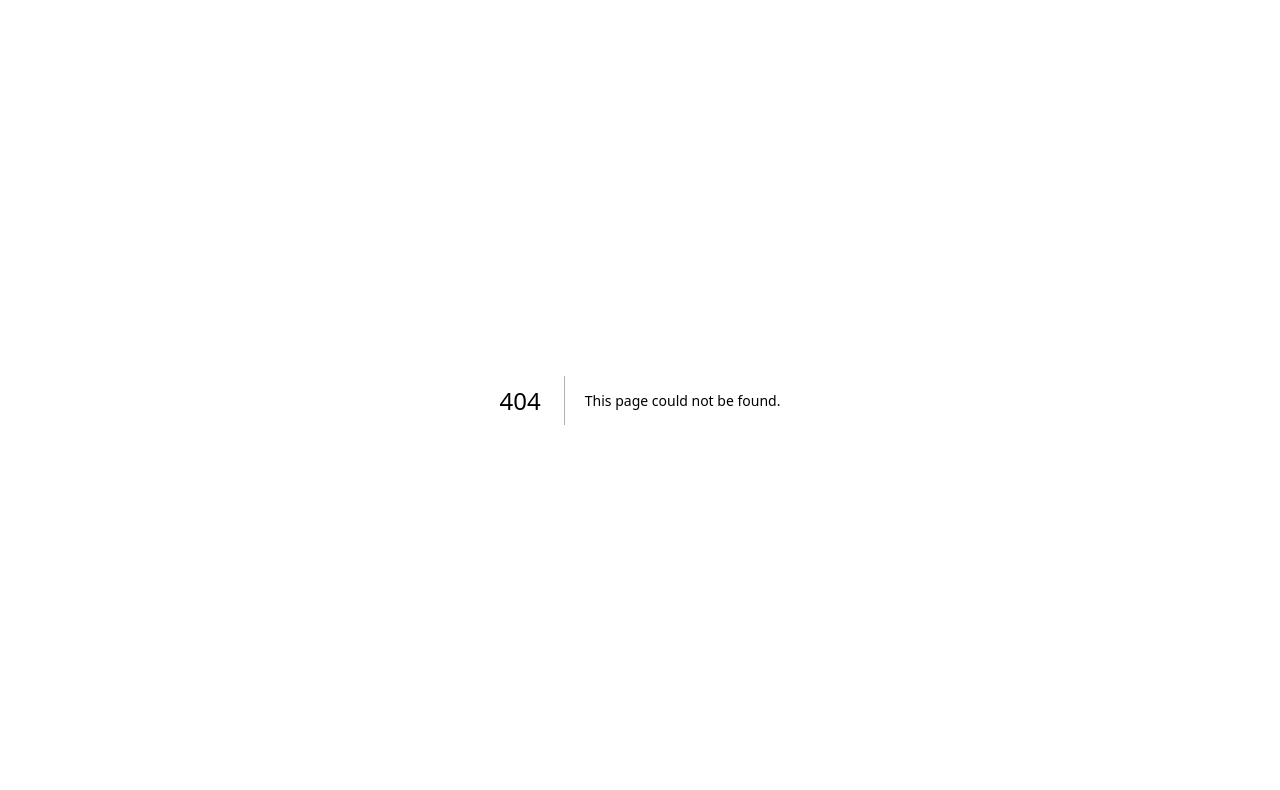
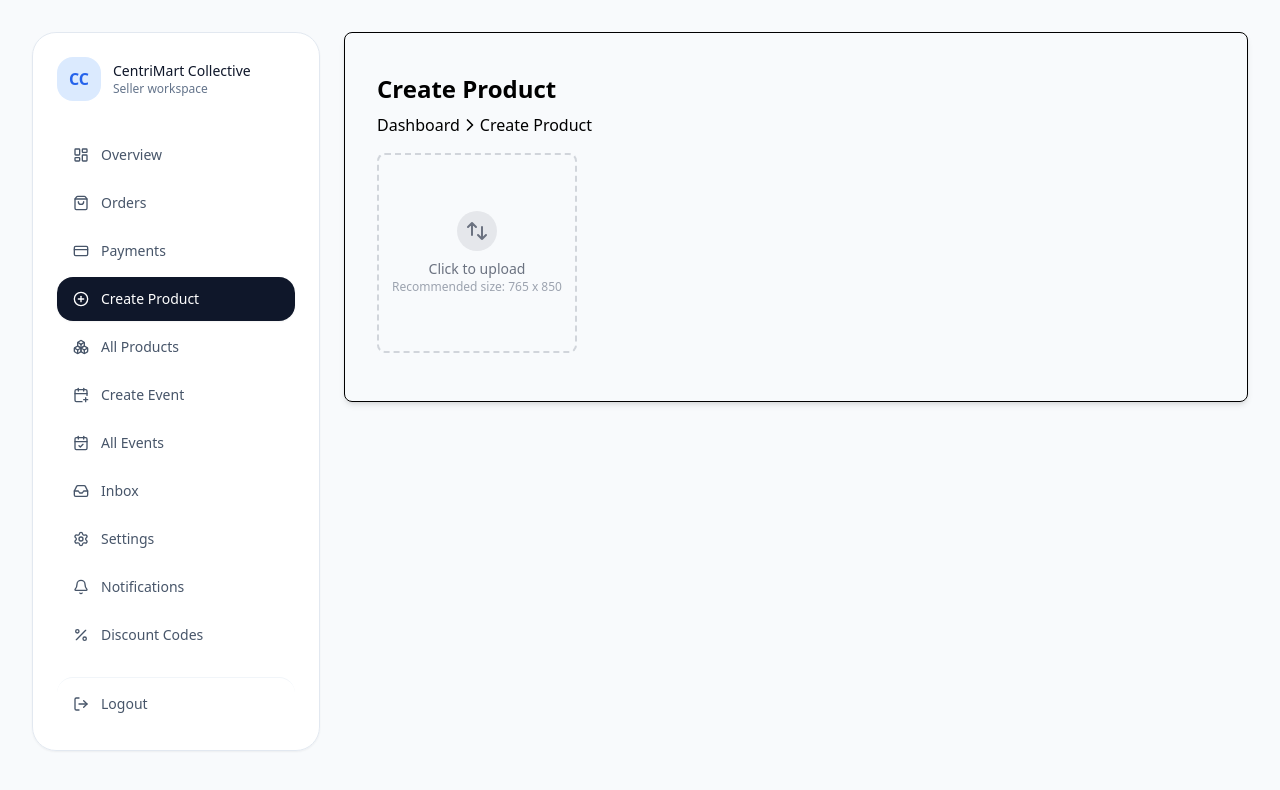
Before and after one commit to SougataXdev/Centricommerce, a Next.js app in the folder apps/seller-frontend/: page /dashboard/products/new in a window 1280 px wide. Before the commit this address had no page. Shown: the top 790 px of the page. Built offline with nearby package versions, Linux system fonts and the light colour scheme.

Commit message:
feat(product): add image uploader component and create product page with image handling

```diff
--- a/apps/seller-frontend/src/app/(routes)/dashboard/layout.tsx
+++ b/apps/seller-frontend/src/app/(routes)/dashboard/layout.tsx
@@ -2,6 +2,7 @@
 
 import Link from 'next/link';
 import { usePathname } from 'next/navigation';
+import { useCallback, useEffect, useMemo, useState, type ComponentType } from 'react';
 import {
   Bell,
   Boxes,
@@ -10,30 +11,56 @@ import {
   CreditCard,
   Inbox,
   LayoutDashboard,
+  Menu,
   LogOut,
   Percent,
   PlusCircle,
   Settings,
   ShoppingBag,
+  X,
 } from 'lucide-react';
 
-const navItems = [
-  { label: 'Overview', icon: LayoutDashboard, href: '/dashboard' },
+type NavItem = {
+  label: string;
+  icon: ComponentType<{ className?: string }>;
+  href: string;
+  exact?: boolean;
+  excludePaths?: string[];
+};
+
+const navItems: NavItem[] = [
+  { label: 'Overview', icon: LayoutDashboard, href: '/dashboard', exact: true },
   { label: 'Orders', icon: ShoppingBag, href: '/dashboard/orders' },
   { label: 'Payments', icon: CreditCard, href: '/dashboard/payments' },
   {
     label: 'Create Product',
     icon: PlusCircle,
     href: '/dashboard/products/new',
+    exact: true,
   },
-  { label: 'All Products', icon: Boxes, href: '/dashboard/products' },
-  { label: 'Create Event', icon: CalendarPlus, href: '/dashboard/events/new' },
-  { label: 'All Events', icon: CalendarCheck, href: '/dashboard/events' },
+  {
+    label: 'All Products',
+    icon: Boxes,
+    href: '/dashboard/products',
+    excludePaths: ['/dashboard/products/new'],
+  },
+  {
+    label: 'Create Event',
+    icon: CalendarPlus,
+    href: '/dashboard/events/new',
+    exact: true,
+  },
+  {
+    label: 'All Events',
+    icon: CalendarCheck,
+    href: '/dashboard/events',
+    excludePaths: ['/dashboard/events/new'],
+  },
   { label: 'Inbox', icon: Inbox, href: '/dashboard/inbox' },
   { label: 'Settings', icon: Settings, href: '/dashboard/settings' },
   { label: 'Notifications', icon: Bell, href: '/dashboard/notifications' },
   { label: 'Discount Codes', icon: Percent, href: '/dashboard/discounts' },
-  { label: 'Logout', icon: LogOut, href: '/logout' },
+  { label: 'Logout', icon: LogOut, href: '/logout', exact: true },
 ];
 
 const sellerProfile = {
@@ -41,25 +68,50 @@ const sellerProfile = {
   initials: 'CC',
 };
 
-function isActiveRoute(pathname: string, href: string) {
-  if (href === '/dashboard') {
-    return pathname === '/dashboard' || pathname === '/dashboard/';
-  }
-  return pathname.startsWith(href);
+const normalizePath = (path: string): string => {
+  if (path === '/') return '/';
+  return path.replace(/\/$/, '');
+};
+
+function isActiveRoute(pathname: string, item: NavItem) {
+  const currentPath = normalizePath(pathname.split('?')[0]);
+  const itemHref = normalizePath(item.href);
+
+  if (itemHref === '/dashboard') {
+    return currentPath === '/dashboard';
   }
 
-export default function DashboardLayout({
-  children,
+  if (currentPath === itemHref) {
+    return true;
+  }
+
+  if (item.exact) {
+    return false;
+  }
+
+  if (!currentPath.startsWith(`${itemHref}/`)) {
+    return false;
+  }
+
+  if (item.excludePaths?.some((excluded) => currentPath.startsWith(normalizePath(excluded)))) {
+    return false;
+  }
+
+  return true;
+}
+
+function SidebarContent({
+  pathname,
+  onNavigate,
+  showProfile = true,
 }: {
-  children: React.ReactNode;
+  pathname: string;
+  onNavigate?: () => void;
+  showProfile?: boolean;
 }) {
-  const pathname = usePathname();
-
   return (
-    <div className="min-h-screen bg-slate-50">
-      <div className="mx-auto flex min-h-screen max-w-7xl flex-col gap-6 px-4 pb-12 pt-8 lg:flex-row lg:px-8">
-        <aside className="lg:sticky lg:top-8 lg:max-h-[calc(100vh-4rem)] lg:w-72">
     <div className="rounded-3xl border border-slate-200 bg-white/90 p-6 shadow-sm backdrop-blur">
+      {showProfile && (
         <div className="mb-8 flex items-center gap-3">
           <div className="flex h-11 w-11 items-center justify-center rounded-2xl bg-blue-100 text-base font-semibold text-blue-600">
             {sellerProfile.initials}
@@ -71,15 +123,17 @@ export default function DashboardLayout({
             <p className="text-xs text-slate-500">Seller workspace</p>
           </div>
         </div>
+      )}
 
       <nav className="flex flex-col gap-1">
         {navItems.map((item) => {
           const Icon = item.icon;
-                const active = isActiveRoute(pathname, item.href);
+          const active = isActiveRoute(pathname, item);
           return (
             <Link
               key={item.label}
               href={item.href}
+              onClick={onNavigate}
               className={`flex items-center gap-3 rounded-2xl px-4 py-3 text-sm font-medium transition hover:bg-blue-50 hover:text-blue-600 ${
                 item.label === 'Logout'
                   ? 'mt-4 border-t border-slate-100 pt-4 text-rose-600 hover:bg-rose-50 hover:text-rose-600'
@@ -97,6 +151,108 @@ export default function DashboardLayout({
         })}
       </nav>
     </div>
+  );
+}
+
+export default function DashboardLayout({
+  children,
+}: {
+  children: React.ReactNode;
+}) {
+  const pathname = usePathname();
+  const [mobileNavOpen, setMobileNavOpen] = useState(false);
+  const handleClose = useCallback(() => setMobileNavOpen(false), []);
+  const toggleMobileNav = useCallback(
+    () => setMobileNavOpen((prev) => !prev),
+    []
+  );
+
+  useEffect(() => {
+    if (mobileNavOpen) {
+      document.body.style.overflow = 'hidden';
+    } else {
+      document.body.style.overflow = '';
+    }
+
+    return () => {
+      document.body.style.overflow = '';
+    };
+  }, [mobileNavOpen]);
+
+  const overlay = useMemo(
+    () =>
+      mobileNavOpen ? (
+        <div className="fixed inset-0 z-50 flex items-start justify-end bg-slate-900/40 backdrop-blur-sm lg:hidden">
+          <button
+            type="button"
+            aria-label="Close navigation"
+            className="absolute inset-0 h-full w-full"
+            onClick={handleClose}
+          />
+          <div className="relative z-10 flex h-full w-[min(20rem,85%)] max-h-screen flex-col bg-white/95 shadow-2xl">
+            <div className="flex items-center justify-between border-b border-slate-200 px-6 py-4">
+              <div className="flex items-center gap-3">
+                <div className="flex h-10 w-10 items-center justify-center rounded-2xl bg-blue-100 text-sm font-semibold text-blue-600">
+                  {sellerProfile.initials}
+                </div>
+                <div>
+                  <p className="text-sm font-semibold text-slate-900">Navigation</p>
+                  <p className="text-xs text-slate-500">Quick access</p>
+                </div>
+              </div>
+              <button
+                type="button"
+                onClick={handleClose}
+                className="flex h-9 w-9 items-center justify-center rounded-full border border-slate-200 bg-white text-slate-500 transition hover:border-slate-300 hover:text-slate-900"
+              >
+                <X className="h-4 w-4" />
+              </button>
+            </div>
+            <div className="flex-1 overflow-y-auto px-6 pb-8 pt-6">
+              <SidebarContent
+                pathname={pathname}
+                onNavigate={handleClose}
+                showProfile={false}
+              />
+            </div>
+          </div>
+        </div>
+      ) : null,
+    [handleClose, mobileNavOpen, pathname]
+  );
+
+  return (
+    <div className="min-h-screen bg-slate-50">
+      <div className="sticky top-0 z-40 border-b border-slate-200 bg-slate-50/80 px-4 py-4 backdrop-blur lg:hidden">
+        <div className="mx-auto flex max-w-7xl items-center justify-between">
+          <div className="flex items-center gap-3">
+            <div className="flex h-11 w-11 items-center justify-center rounded-2xl bg-blue-100 text-base font-semibold text-blue-600">
+              {sellerProfile.initials}
+            </div>
+            <div>
+              <p className="text-sm font-medium text-slate-900">
+                {sellerProfile.name}
+              </p>
+              <p className="text-xs text-slate-500">Seller workspace</p>
+            </div>
+          </div>
+          <button
+            type="button"
+            onClick={toggleMobileNav}
+            className="flex items-center gap-2 rounded-2xl border border-slate-200 bg-white px-4 py-2 text-sm font-medium text-slate-600 shadow-sm transition hover:border-slate-300 hover:text-slate-900"
+            aria-label="Toggle navigation"
+          >
+            <Menu className="h-4 w-4" />
+            Menu
+          </button>
+        </div>
+      </div>
+
+      {overlay}
+
+      <div className="mx-auto flex min-h-screen max-w-7xl flex-col gap-6 px-4 pb-12 pt-8 lg:flex-row lg:px-8">
+        <aside className="hidden lg:sticky lg:top-8 lg:block lg:max-h-[calc(100vh-4rem)] lg:w-72">
+          <SidebarContent pathname={pathname} />
         </aside>
 
         <main className="flex-1 space-y-8">{children}</main>
--- /dev/null
+++ b/apps/seller-frontend/src/app/(routes)/dashboard/products/new/page.tsx
@@ -0,0 +1,87 @@
+'use client';
+import ImageUploader from '@/components/image-uploader';
+import { ChevronRight } from 'lucide-react';
+import React, { useState } from 'react';
+import { useForm } from 'react-hook-form';
+
+type Props = {};
+
+const page = (props: Props) => {
+  const [openImageModel, setOpenImageModel] = useState(false);
+  const [isChanged, setIsChnaged] = useState(false);
+  const [images, setImages] = useState<Array<File | null>>([null]);
+  const [loading, setLoading] = useState(false);
+
+  const {
+    register,
+    control,
+    watch,
+    setValue,
+    handleSubmit,
+    formState: { errors },
+  } = useForm();
+
+  const onsubmit = (data: any) => {
+    console.log(data);
+  };
+
+  const handleImageChange = (file: File | null, index: number) => {
+    const updateImages = [...images];
+    updateImages[index] = file;
+    if (index === images.length - 1 && images.length < 8) {
+      updateImages.push(null);
+    }
+    setImages(updateImages);
+    setValue("images" , updateImages);
+    setIsChnaged(true);
+  };
+
+  const handleRemoveImage = (index:number)=>{
+    setImages((prev)=>{
+        let updatedImages = [...prev];
+
+        if(index == -1){
+            updatedImages[0] = null;
+        }else{
+            updatedImages.splice(index, 1);
+        }
+        if(updatedImages.includes(null) && updatedImages.length <8){
+           updatedImages.push(null);
+        }
+
+        return updatedImages;
+    })
+    setValue("images" , images);
+  }
+
+  return (
+    <form
+      className="w-full m-auto p-8 shadow-md rounded-lg border"
+      onSubmit={handleSubmit(onsubmit)}
+    >
+      <h2 className="text-2xl py-2 font-semibold font-Poppins">
+        Create Product
+      </h2>
+      <div className="flex items-center">
+        <span className="cursor-pointer">Dashboard</span>
+        <ChevronRight size={20} className="opaxity-[.8]" />
+        <span>Create Product</span>
+      </div>
+
+      <div className="py-4 w-full flex gap-6 ">
+        <div className="w-[35%]">
+          <ImageUploader
+            setImageOpenModel={setOpenImageModel}
+            size="765 x 850"
+            small={false}
+            index={0}
+            onImageChange={handleImageChange}
+            onRemoveImage={handleRemoveImage}
+          />
+        </div>
+      </div>
+    </form>
+  );
+};
+
+export default page;
--- /dev/null
+++ b/apps/seller-frontend/src/components/image-uploader/index.tsx
@@ -0,0 +1,87 @@
+import { Trash2, WandSparkles } from 'lucide-react';
+import React, { useState } from 'react';
+
+type Props = {
+  size: string;
+  small: boolean;
+  onImageChange: (file: File | null, index: number) => void;
+  onRemoveImage: (index: number) => void;
+  defaultImage?: string | null;
+  setImageOpenModel: (openImgModel: boolean) => void;
+  index?: any;
+};
+
+const ImageUploader = ({
+  size,
+  small,
+  onImageChange,
+  onRemoveImage,
+  defaultImage = null,
+  index = null,
+  setImageOpenModel,
+}: Props) => {
+  const [imagePreview, setImagePreview] = useState<string | null>(defaultImage);
+
+  const handleImageChange = (e: React.ChangeEvent<HTMLInputElement>) => {
+    const file = e.target.files?.[0];
+    if (file) {
+      setImagePreview(URL.createObjectURL(file));
+      onImageChange(file, index!);
+    }
+  };
+
+    function onRemove(arg0: any): void {
+        throw new Error('Function not implemented.');
+    }
+
+  return (
+    <div
+      className={`relative ${
+        small ? 'h-[180px]' : 'h-[200px]'
+      } w-[200px] cursor-pointer border-2 border-dashed border-gray-300 rounded-lg flex justify-center items-center`}
+    >
+      <input
+        type="file"
+        accept="image/*"
+        className="hidden"
+        id={`image-upload-${index}`}
+        onChange={handleImageChange}
+      />
+
+      {imagePreview ?(
+        <>
+        <button type='button' onClick={()=>onRemove?.(index!)} className='absolute top-2 right-3 text-red-500 bg-red-100 p-1 rounded-md'><Trash2/></button>
+        <button className='absolute top-2 right-12 bg-blue-300 p-1 rounded-md '><WandSparkles/></button>
+        </>
+      ):(
+        <label
+        htmlFor={`image-upload-${index}`}
+        className="flex flex-col items-center justify-center h-full w-full"
+      >
+        <div className="flex flex-col items-center justify-center">
+          <div className="mb-2 flex h-10 w-10 items-center justify-center rounded-full bg-gray-200">
+            <svg
+              className="h-6 w-6 text-gray-500"
+              fill="none"
+              stroke="currentColor"
+              viewBox="0 0 24 24"
+              xmlns="http://www.w3.org/2000/svg"
+            >
+              <path
+                strokeLinecap="round"
+                strokeLinejoin="round"
+                strokeWidth={2}
+                d="M7 16V4m0 0L3 8m4-4l4 4m6 0v12m0 0l4-4m-4 4l-4-4"
+              />
+            </svg>
+          </div>
+          <p className="text-sm text-gray-500">Click to upload</p>
+          <p className="text-xs text-gray-400">Recommended size: {size}</p>
+        </div>
+      </label>
+      )}
+    </div>
+  );
+};
+
+export default ImageUploader;
```
Lines whose indentation alone changed are shown as unchanged.
